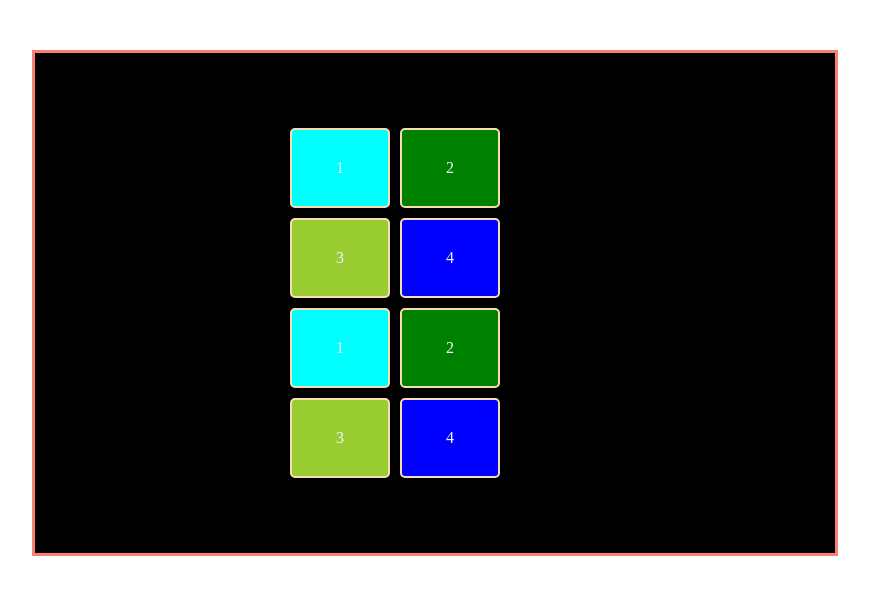
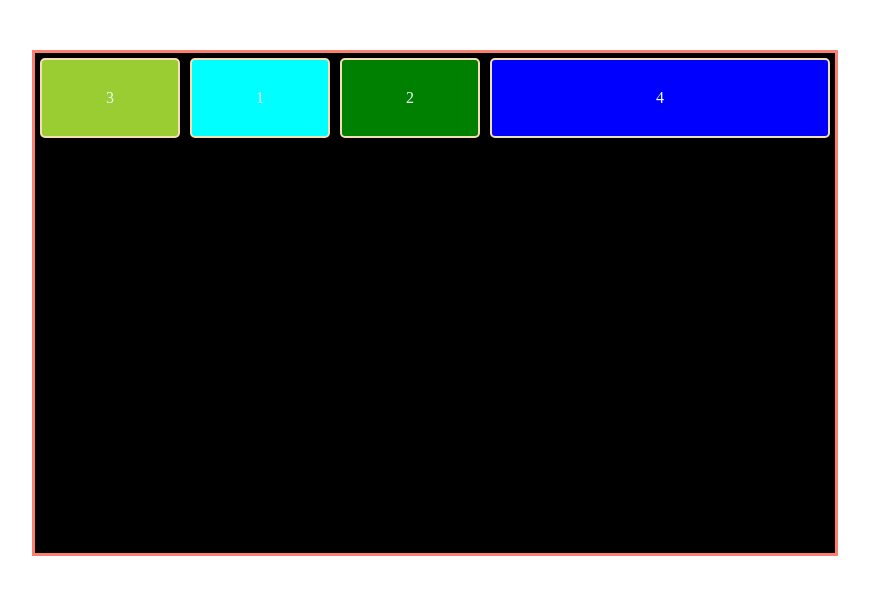
Before and after one commit to Ferdawus/Personal_Practice, a PHP site: page / in a window 1280 px wide. Shown: the top 595 px of the page, without its empty margins (205-1074 px from the left). Run offline with PHP 8.4, Linux system fonts and the light colour scheme.

Commit message:
flex basic

```diff
--- a/html_css/Flex/2nd/index.html
+++ b/html_css/Flex/2nd/index.html
@@ -16,12 +16,10 @@
             <div class="item two">2</div>
             <div class="item three">3</div>
             <div class="item four">4</div>
-            <div class="item one">1</div>
+            <!-- <div class="item one">1</div>
             <div class="item two">2</div>
-            <div class="item three">3</div>
-            <div class="item four">4</div>
-            <!-- <div class="item three">3</div>
-                <div class="item four">4</div> -->
+            <div class="item three">3</div> -->
+
         </div>
     </div>
 </body>
--- a/html_css/Flex/2nd/style.css
+++ b/html_css/Flex/2nd/style.css
@@ -4,21 +4,37 @@
     background-color: black;
     margin: 50px auto;
     border: 3px solid salmon;
-    display: flex;
-    align-items: center;
-    justify-content: center;
+    /* overflow: hidden; */
 }
 
 .container {
-    display: flex;
-    flex-wrap: wrap;
-    flex-direction: ;
-    max-width: 300px; /* Adjust the container's max-width as needed */
+   display: flex;
+   align-content: start;
+   margin: 0;
+   flex-direction: row;
+   flex-wrap: wrap;
+   /* flex-direction: column; */
+   /* flex-wrap: wrap-reverse; */
+   /* flex-wrap: wrap-reverse; */
+   /* flex-flow: row wrap; */
+   /* flex-flow: column wrap; */
+   /* justify-content: space-between; */
+   /* justify-content: space-around; */
+   /* justify-content: center; */
+   /* justify-content: space-evenly; */
+   /* justify-content: flex-end; */
+   /* align-items:center; */
+   /* align-items: stretch; */
+   /* align-items: baseline; */
+   /* align-content: center; */
+   height: 100%;
+
+
 }
 
 .item {
     color: aliceblue;
-    width: 100px; /* Adjust the width of the items */
+    /* width: calc(20% - 20px);  */
     height: 80px;
     border: 2px solid wheat;
     margin: 5px;
@@ -26,9 +42,28 @@
     justify-content: center;
     align-items: center;
     border-radius: 5px;
-    box-sizing: border-box; /* Include padding and border in the width */
+    box-sizing: border-box;
+    /* flex-basis: calc(20% - 20px); */
+    /* flex-grow: 1; */
 }
 
+.one{
+    order: 1;
+    flex-basis: calc(20% - 20px);
+}
+
+.two{
+    order: 2;
+    flex-basis: calc(20% - 20px);
+}
+.four{
+    order: 2;
+   flex-grow: 1;
+   flex-basis: calc(20% - 20px);
+}
+.three{
+    flex-basis: calc(20% - 20px);
+}
 .one {
     background-color: aqua;
 }
```
